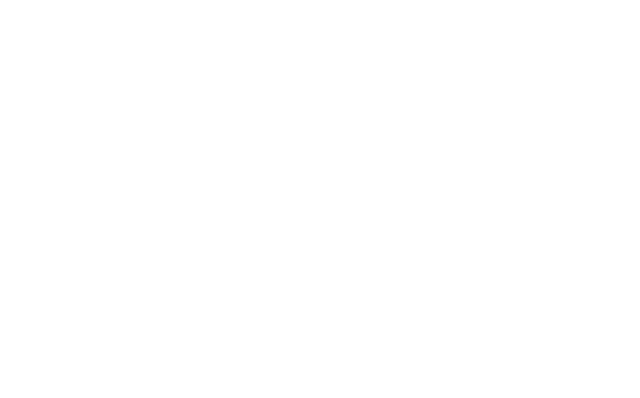
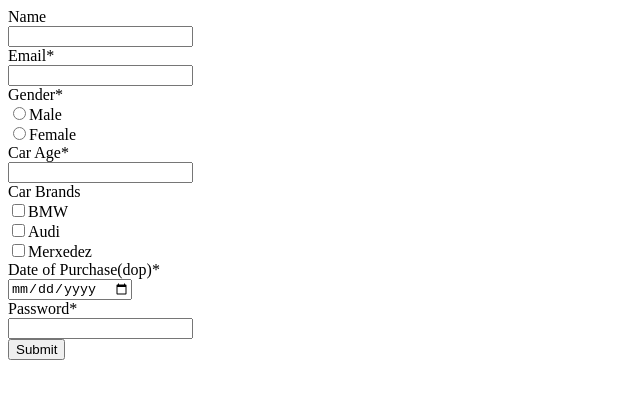
Before and after one commit to acciojob/car-insurance-form-subham13-02, a website: page main.html in a window 1280 px wide. Shown: the whole page, without its empty margins (0-640 px from the left). Drawn offline with Linux system fonts and the light colour scheme.

Commit message:
created a submission

```diff
--- a/main.html
+++ b/main.html
@@ -8,6 +8,42 @@
 
 <body>
 	<!-- the entire body must be written by student -->
+	<form action="">
+		<div>
+			<label for="fname">Name</label><br>
+			<input type="text">
+		</div>
+		<div>
+			<label for="email">Email*</label><br>
+			<input type="email">
+		</div>
+		<div>
+			<label for="radio">Gender*</label><br>
+			<input type="radio" name="Geander" >Male<br>
+			<input type="radio" name="Geander" >Female<br>
+		</div>
+		<div>
+			<label for="age">Car Age*</label><br>
+			<input type="number" max4>
+		</div>
+		<div>
+			<label for="car brands">Car Brands</label><br>
+			<input type="checkbox" >BMW<br>
+			<input type="checkbox" >Audi<br>
+			<input type="checkbox" >Merxedez<br>
+		</div>
+		<div>
+			<label for="date">Date of Purchase(dop)*</label><br>
+			<input type="date">
+		</div>
+		<div>
+			<label for="password">Password*</label><br>
+			<input type="password">
+		</div>
+		<div>
+			<input type="button" name="submilt" value="Submit" >
+		</div>
+	</form>
     <script type="text/javascript" src="./script.js">
 </script>
 
```
